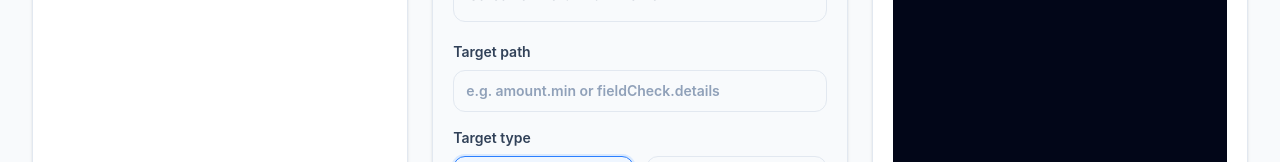
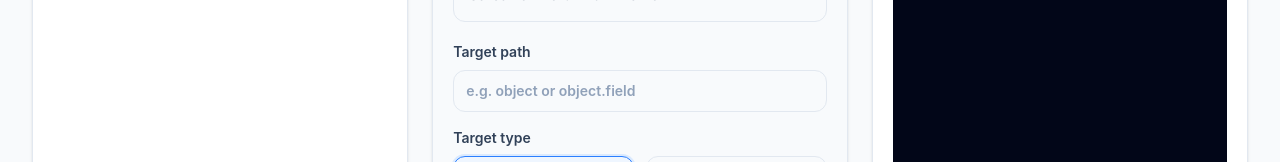
Before and after one commit to sttrex-13/Mapping-JSON-Fields-Adapter, a Vue app: page / in a window 1280 px wide. Shown: the part 978-1140 px from the top of the page. Built offline with nearby package versions, Linux system fonts and the light colour scheme.

Commit message:
feat: change placeholder example

```diff
--- a/src/App.vue
+++ b/src/App.vue
@@ -666,7 +666,7 @@ function downloadOutput() {
                 id="target-path"
                 v-model="targetPath"
                 class="rounded-xl border border-slate-200 px-3 py-2.5 font-normal outline-none transition placeholder:text-slate-400 focus:border-blue-500 focus:ring-4 focus:ring-blue-50"
-                placeholder="e.g. amount.min or fieldCheck.details"
+                placeholder="e.g. object or object.field"
             /></label>
             <fieldset>
               <legend class="mb-2 text-sm font-semibold text-slate-700">
@@ -718,7 +718,7 @@ function downloadOutput() {
                 id="segment-name"
                 v-model="segmentName"
                 class="rounded-lg border border-violet-200 bg-white px-3 py-2.5 font-normal outline-none transition placeholder:text-slate-400 focus:border-violet-500 focus:ring-4 focus:ring-violet-100"
-                placeholder="e.g. checkType or personal.firstName"
+                placeholder="e.g. value or value.segment"
               /><span class="text-xs font-normal text-slate-500"
                 >ชื่อ property ที่อยู่ในแต่ละ item ของ array</span
               ></label
```
